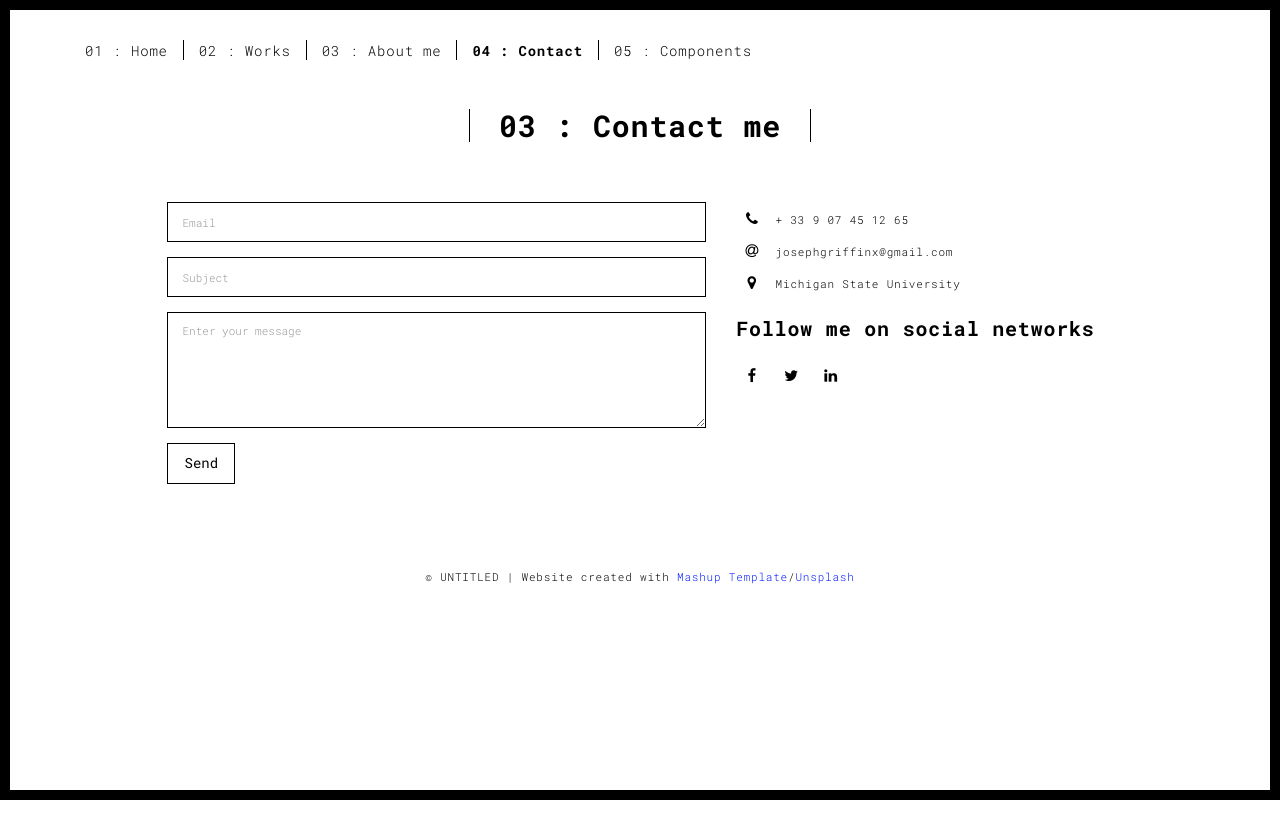
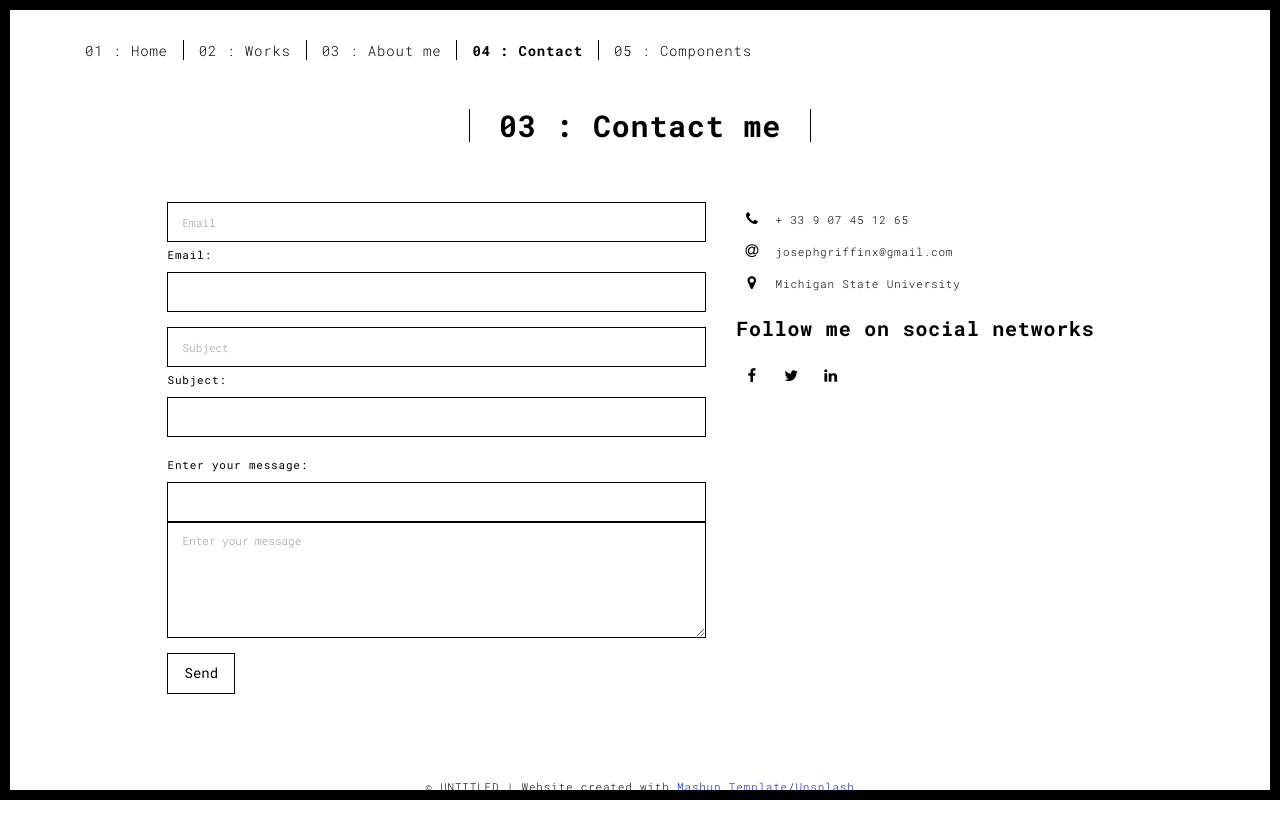
Before and after one commit to gryphonx/gryphonx.github.io, a plain HTML site: page contact.html in a window 1280 px wide. Before the commit the page ends 800 px from the top, so only its background shows below. Drawn offline with Linux system fonts and the light colour scheme.

Commit message:
Add files via upload

```diff
--- a/contact.html
+++ b/contact.html
@@ -65,11 +65,17 @@
                     <div class="col-md-7">
                       <div class="form-group">
                         <input type="email" class="form-control" id="email" name="email" placeholder="Email" required>
+                        <label for="email">Email:</label>
+                        <input type="text" class="form-control" id="email" name="email" required>
                       </div>
                       <div class="form-group">
                         <input type="text" class="form-control" id="subject" name="subject" placeholder="Subject" required>
+                        <label for="subject>">Subject:</label>
+                        <input type="text" class="form-control" id="subject" name="subject" required>
                       </div>
                       <div class="form-group">
+                        <label for="textbox">Enter your message:</label>
+                        <input type="text" class="form-control" id="textbox" name="textbox" required>
                         <textarea class="form-control" rows="5" name="textbox" placeholder="Enter your message" required></textarea>
                       </div>
                       <button type="submit" class="btn btn-default btn-lg">Send</button>
```
